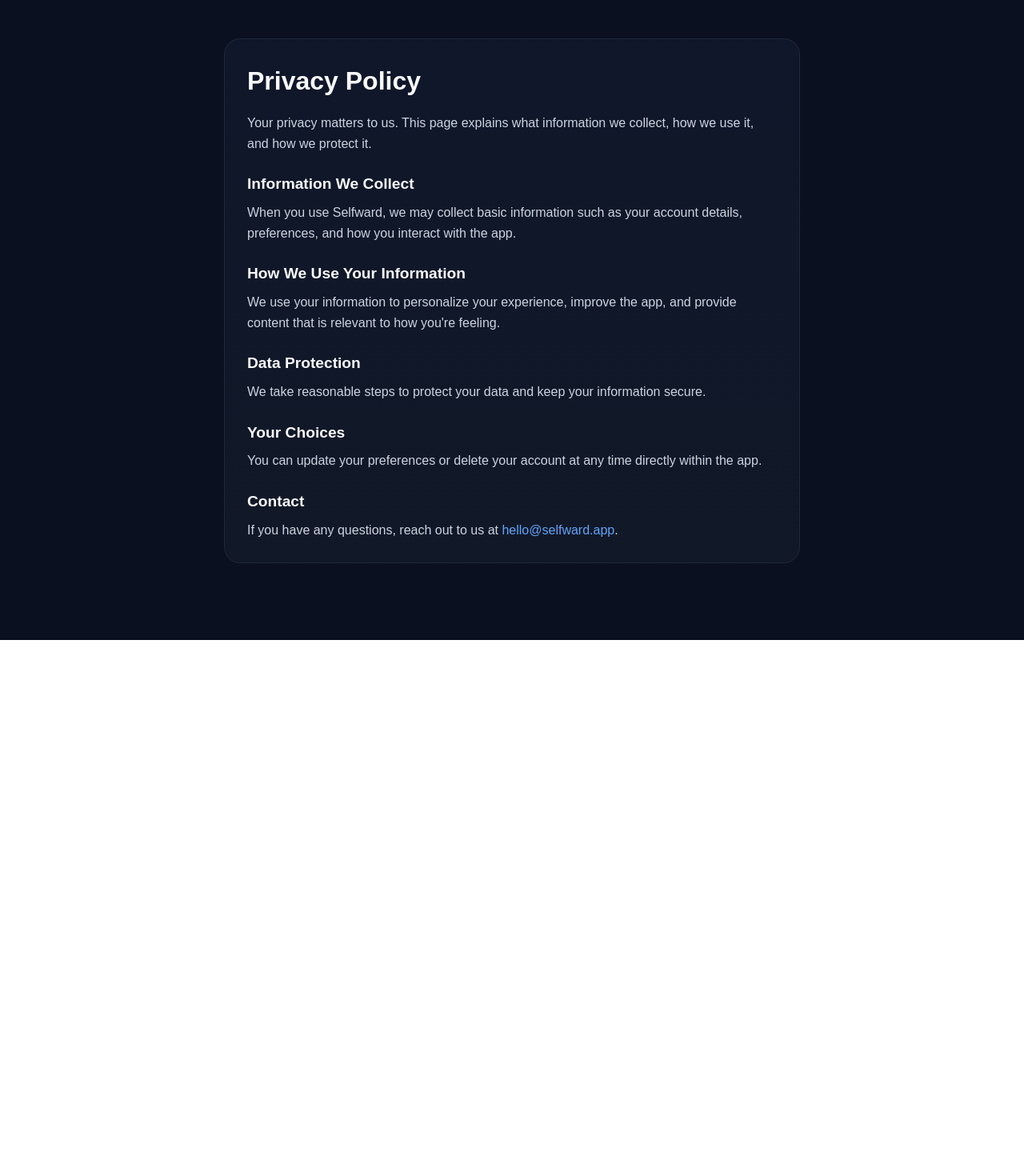
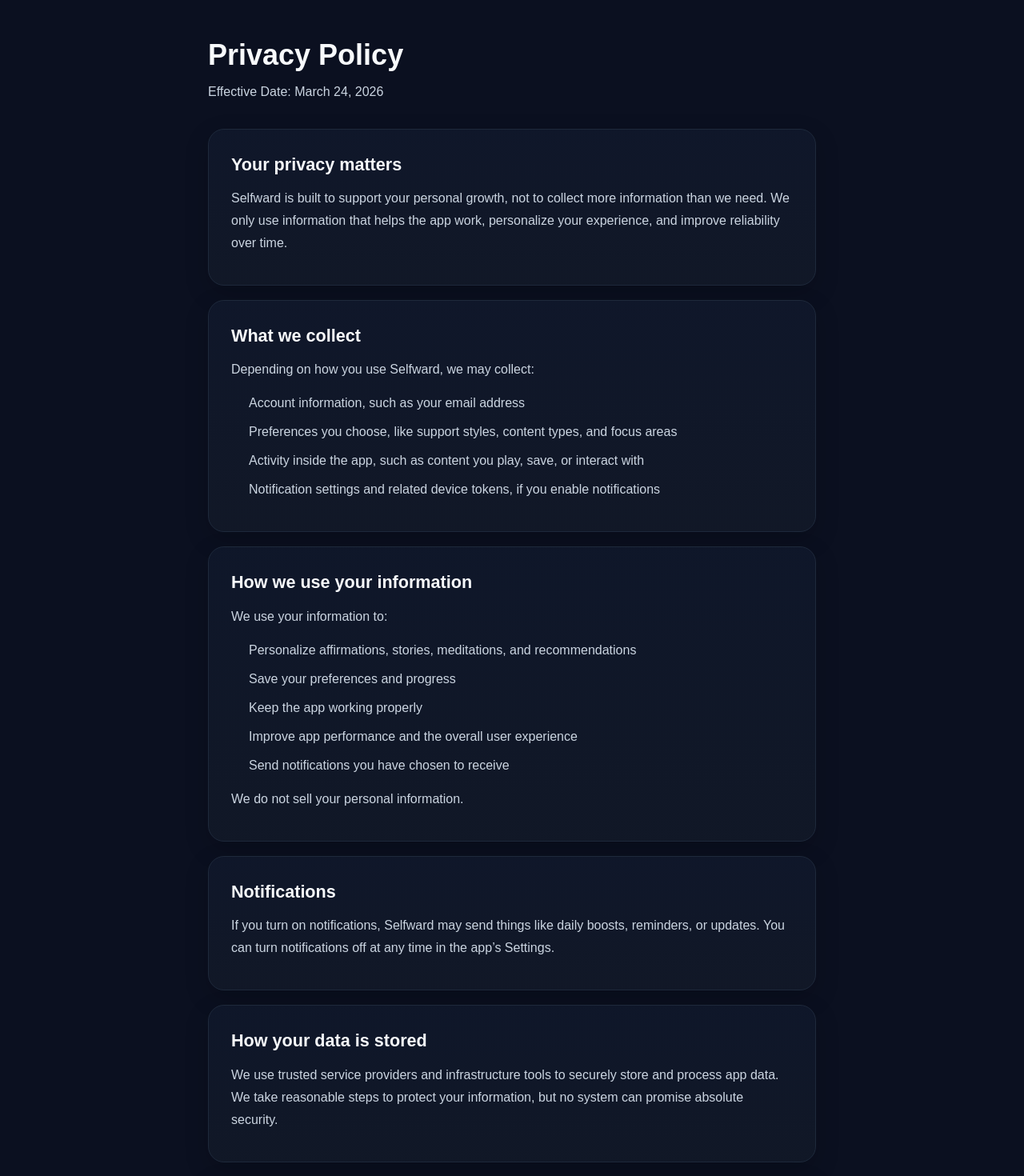
Before and after one commit to mcswainjr/selfward-web, a Next.js app: page /privacy in a window 1280 px wide. Shown: the top 1470 px of the page at 80% size. Before the commit the page ends 800 px from the top, so only its background shows below. Built offline with nearby package versions, Linux system fonts and the light colour scheme; no server answers.

Commit message:
Update privacy policy page

```diff
--- a/app/privacy/page.tsx
+++ b/app/privacy/page.tsx
@@ -1,51 +1,147 @@
 export default function PrivacyPage() {
   return (
-    <main style={container}>
-      <div style={card}>
-        <h1 style={title}>Privacy Policy</h1>
+    <main
+      style={{
+        minHeight: "100vh",
+        background: "#0B1020",
+        color: "#F8FAFC",
+        padding: "48px 20px 64px",
+        fontFamily: "Arial, sans-serif",
+      }}
+    >
+      <div style={{ maxWidth: 760, margin: "0 auto" }}>
+        <h1
+          style={{
+            fontSize: "2.25rem",
+            fontWeight: 800,
+            marginBottom: 12,
+            lineHeight: 1.15,
+          }}
+        >
+          Privacy Policy
+        </h1>
 
-        <p style={text}>
-          Your privacy matters to us. This page explains what information we
-          collect, how we use it, and how we protect it.
+        <p
+          style={{
+            color: "#CBD5E1",
+            fontSize: "1rem",
+            lineHeight: 1.7,
+            marginBottom: 32,
+          }}
+        >
+          Effective Date: March 24, 2026
         </p>
 
-        <section style={section}>
-          <h2 style={heading}>Information We Collect</h2>
-          <p style={text}>
-            When you use Selfward, we may collect basic information such as your
-            account details, preferences, and how you interact with the app.
+        <section style={sectionStyle}>
+          <h2 style={headingStyle}>Your privacy matters</h2>
+          <p style={bodyStyle}>
+            Selfward is built to support your personal growth, not to collect more
+            information than we need. We only use information that helps the app
+            work, personalize your experience, and improve reliability over time.
           </p>
         </section>
 
-        <section style={section}>
-          <h2 style={heading}>How We Use Your Information</h2>
-          <p style={text}>
-            We use your information to personalize your experience, improve the
-            app, and provide content that is relevant to how you're feeling.
+        <section style={sectionStyle}>
+          <h2 style={headingStyle}>What we collect</h2>
+          <p style={bodyStyle}>
+            Depending on how you use Selfward, we may collect:
+          </p>
+          <ul style={listStyle}>
+            <li style={listItemStyle}>
+              Account information, such as your email address
+            </li>
+            <li style={listItemStyle}>
+              Preferences you choose, like support styles, content types, and
+              focus areas
+            </li>
+            <li style={listItemStyle}>
+              Activity inside the app, such as content you play, save, or interact
+              with
+            </li>
+            <li style={listItemStyle}>
+              Notification settings and related device tokens, if you enable
+              notifications
+            </li>
+          </ul>
+        </section>
+
+        <section style={sectionStyle}>
+          <h2 style={headingStyle}>How we use your information</h2>
+          <p style={bodyStyle}>We use your information to:</p>
+          <ul style={listStyle}>
+            <li style={listItemStyle}>
+              Personalize affirmations, stories, meditations, and recommendations
+            </li>
+            <li style={listItemStyle}>
+              Save your preferences and progress
+            </li>
+            <li style={listItemStyle}>Keep the app working properly</li>
+            <li style={listItemStyle}>
+              Improve app performance and the overall user experience
+            </li>
+            <li style={listItemStyle}>
+              Send notifications you have chosen to receive
+            </li>
+          </ul>
+          <p style={bodyStyle}>We do not sell your personal information.</p>
+        </section>
+
+        <section style={sectionStyle}>
+          <h2 style={headingStyle}>Notifications</h2>
+          <p style={bodyStyle}>
+            If you turn on notifications, Selfward may send things like daily
+            boosts, reminders, or updates. You can turn notifications off at any
+            time in the app’s Settings.
           </p>
         </section>
 
-        <section style={section}>
-          <h2 style={heading}>Data Protection</h2>
-          <p style={text}>
-            We take reasonable steps to protect your data and keep your
-            information secure.
+        <section style={sectionStyle}>
+          <h2 style={headingStyle}>How your data is stored</h2>
+          <p style={bodyStyle}>
+            We use trusted service providers and infrastructure tools to securely
+            store and process app data. We take reasonable steps to protect your
+            information, but no system can promise absolute security.
           </p>
         </section>
 
-        <section style={section}>
-          <h2 style={heading}>Your Choices</h2>
-          <p style={text}>
-            You can update your preferences or delete your account at any time
-            directly within the app.
+        <section style={sectionStyle}>
+          <h2 style={headingStyle}>Deleting your account</h2>
+          <p style={bodyStyle}>
+            You can delete your account at any time. When you do, your account,
+            preferences, progress, and associated Selfward data are permanently
+            removed.
+          </p>
+          <p style={bodyStyle}>
+            You can manage account deletion in the app or here:{" "}
+            <a href="https://delete.selfward.app/delete-account" style={linkStyle}>
+              delete.selfward.app/delete-account
+            </a>
           </p>
         </section>
 
-        <section style={section}>
-          <h2 style={heading}>Contact</h2>
-          <p style={text}>
-            If you have any questions, reach out to us at{" "}
-            <a href="mailto:hello@selfward.app" style={link}>
+        <section style={sectionStyle}>
+          <h2 style={headingStyle}>Third-party services</h2>
+          <p style={bodyStyle}>
+            Selfward may rely on trusted third-party tools for things like hosting,
+            authentication, analytics, storage, and notifications. Those services
+            only receive the information necessary to do their job.
+          </p>
+        </section>
+
+        <section style={sectionStyle}>
+          <h2 style={headingStyle}>Changes to this policy</h2>
+          <p style={bodyStyle}>
+            We may update this Privacy Policy from time to time as Selfward grows
+            and improves. When we make meaningful changes, we’ll update the
+            effective date on this page.
+          </p>
+        </section>
+
+        <section style={sectionStyle}>
+          <h2 style={headingStyle}>Contact</h2>
+          <p style={bodyStyle}>
+            If you have questions about this Privacy Policy, contact us at{" "}
+            <a href="mailto:hello@selfward.app" style={linkStyle}>
               hello@selfward.app
             </a>
             .
@@ -56,48 +152,43 @@
   );
 }
 
-/* ---------- Styles ---------- */
-
-const container = {
-  minHeight: "100vh",
-  background: "#0B1020",
-  color: "#F8FAFC",
-  padding: "48px 20px",
-  fontFamily: "Arial, sans-serif",
-};
-
-const card = {
-  maxWidth: 720,
-  margin: "0 auto",
+const sectionStyle = {
   background:
     "linear-gradient(180deg, rgba(15,23,42,0.95) 0%, rgba(17,24,39,0.95) 100%)",
   border: "1px solid #1E293B",
   borderRadius: 20,
-  padding: "28px",
+  padding: "28px 28px 24px",
+  marginBottom: 18,
+  boxShadow: "0 10px 30px rgba(0,0,0,0.18)",
 };
 
-const title = {
-  fontSize: "2rem",
+const headingStyle = {
+  fontSize: "1.35rem",
   fontWeight: 800,
-  marginBottom: 16,
+  margin: "0 0 12px",
+  color: "#F8FAFC",
 };
 
-const section = {
-  marginTop: 24,
+const bodyStyle = {
+  color: "#CBD5E1",
+  lineHeight: 1.75,
+  fontSize: "1rem",
+  margin: "0 0 14px",
 };
 
-const heading = {
-  fontSize: "1.2rem",
-  fontWeight: 700,
+const listStyle = {
+  color: "#CBD5E1",
+  paddingLeft: 22,
+  margin: "0 0 14px",
+  lineHeight: 1.75,
+};
+
+const listItemStyle = {
   marginBottom: 8,
 };
 
-const text = {
-  color: "#CBD5E1",
-  lineHeight: 1.6,
+const linkStyle = {
+  color: "#93C5FD",
+  textDecoration: "none",
+  fontWeight: 700,
 };
-
-const link = {
-  color: "#60A5FA",
-  textDecoration: "none",
-};
```
